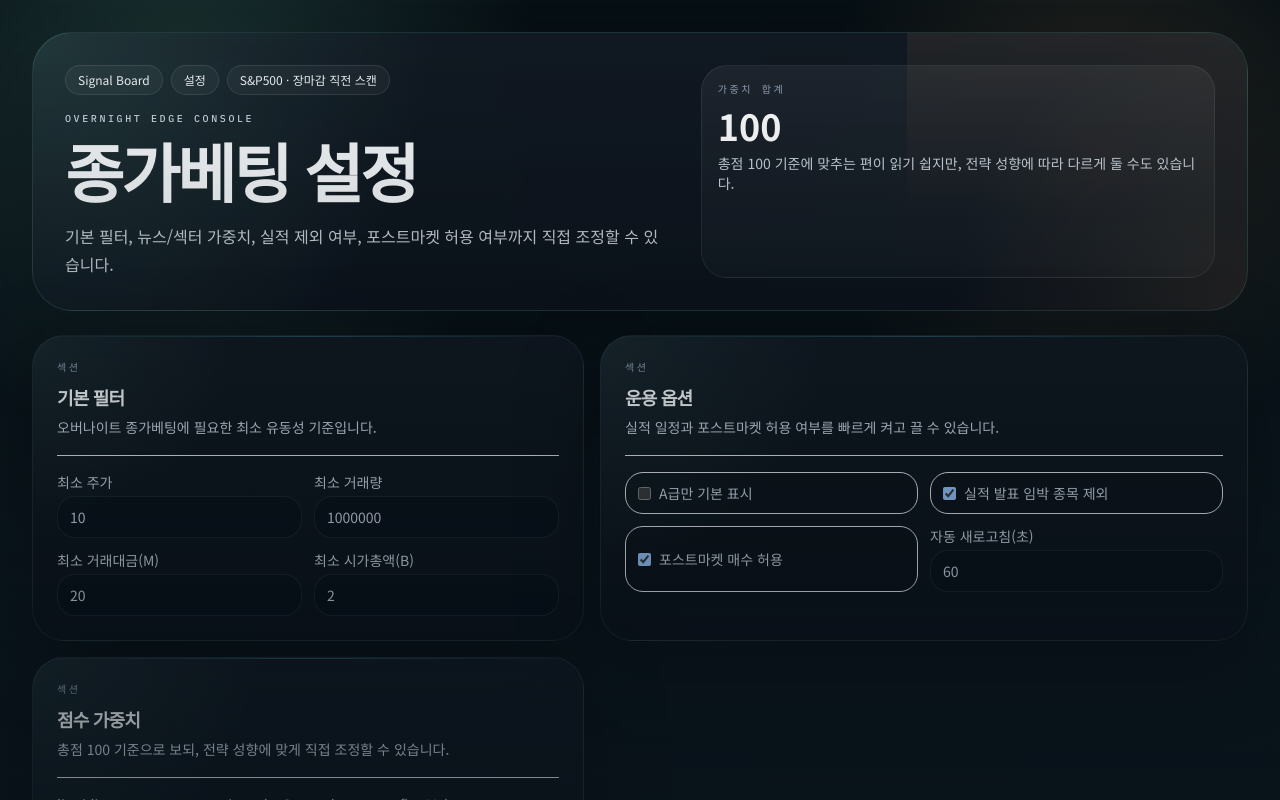
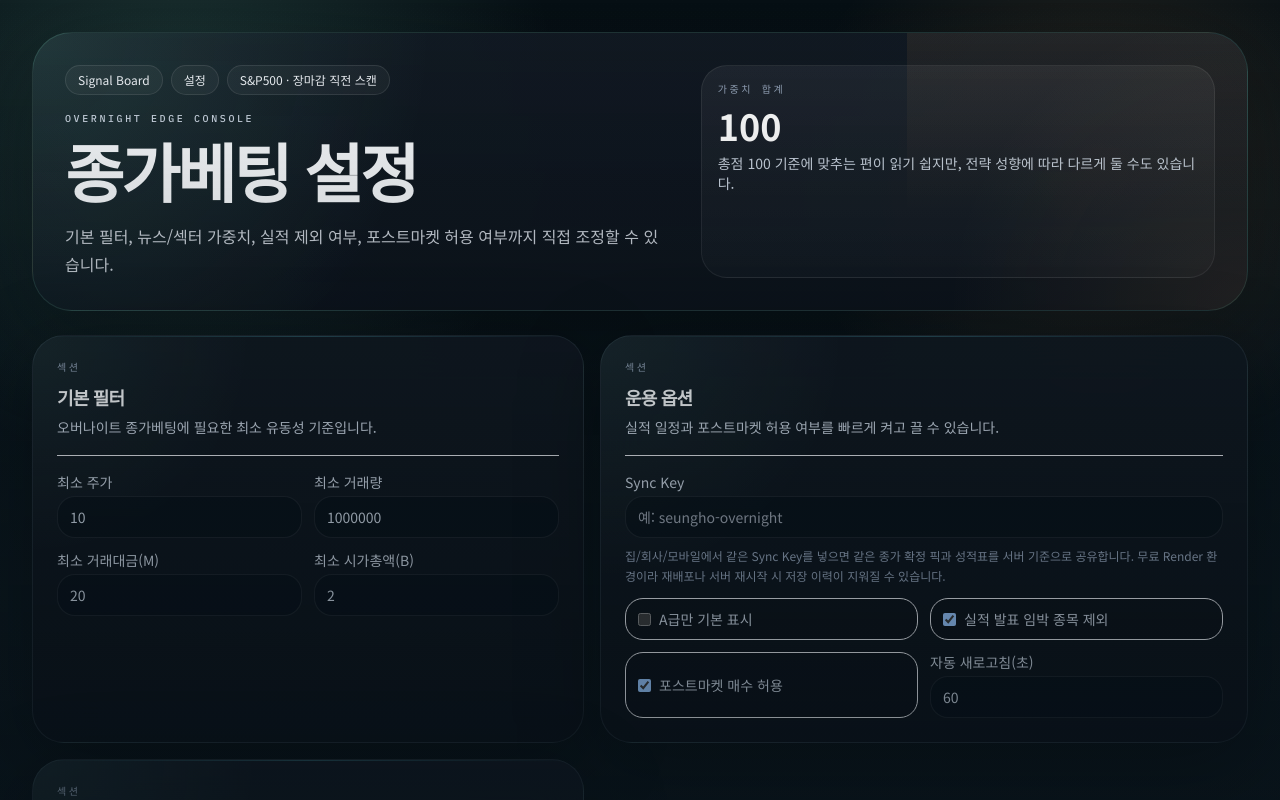
Before and after one commit to seungh6118/US-TRADING-1H, a Next.js app: page /settings in a window 1280 px wide. Shown: the top 800 px of the page. Built offline with nearby package versions, Linux system fonts and the light colour scheme.

Commit message:
Add sync key support for close picks

```diff
--- a/components/overnight-dashboard-boot-client.tsx
+++ b/components/overnight-dashboard-boot-client.tsx
@@ -1,12 +1,32 @@
 "use client";
 
 import { useEffect, useState } from "react";
+import { defaultOvernightSettings, normalizeOvernightSettings } from "@/lib/overnight-defaults";
 import { OvernightDashboardData } from "@/lib/overnight-types";
 import { OvernightDashboardClient } from "@/components/overnight-dashboard-client";
 import { OvernightDashboardLoadingShell } from "@/components/overnight-dashboard-loading-shell";
 import { OvernightIntroSplash } from "@/components/overnight-intro-splash";
 import { AppShell, SectionCard } from "@/components/overnight-ui";
 import { loadClientOvernightSnapshots } from "@/lib/overnight-client-storage";
+
+const SETTINGS_STORAGE_KEY = "overnight-close-bet-settings";
+
+function loadStoredSettings() {
+  if (typeof window === "undefined") {
+    return defaultOvernightSettings;
+  }
+
+  try {
+    const raw = window.localStorage.getItem(SETTINGS_STORAGE_KEY);
+    if (!raw) {
+      return defaultOvernightSettings;
+    }
+
+    return normalizeOvernightSettings(JSON.parse(raw));
+  } catch {
+    return defaultOvernightSettings;
+  }
+}
 
 type LoadState =
   | { status: "loading"; data: null; error: null }
@@ -27,13 +47,14 @@ export function OvernightDashboardBootClient() {
 
     async function load() {
       try {
+        const settings = loadStoredSettings();
         const response = await fetch("/api/scan", {
           method: "POST",
           cache: "no-store",
           headers: {
             "Content-Type": "application/json"
           },
-          body: JSON.stringify({ clientSnapshotHistory: loadClientOvernightSnapshots() })
+          body: JSON.stringify({ settings, clientSnapshotHistory: loadClientOvernightSnapshots(settings.syncKey) })
         });
         const payload = (await response.json().catch(() => ({}))) as { data?: OvernightDashboardData; error?: string };
 
--- a/components/overnight-dashboard-client.tsx
+++ b/components/overnight-dashboard-client.tsx
@@ -134,7 +134,7 @@ async function fetchScan(settings: OvernightSettings) {
     headers: {
       "Content-Type": "application/json"
     },
-    body: JSON.stringify({ settings, clientSnapshotHistory: loadClientOvernightSnapshots() })
+    body: JSON.stringify({ settings, clientSnapshotHistory: loadClientOvernightSnapshots(settings.syncKey) })
   });
 
   if (!response.ok) {
@@ -184,7 +184,7 @@ export function OvernightDashboardClient({ initialData }: { initialData: Overnig
       return;
     }
 
-    const snapshot = buildClientOvernightSnapshot(data);
+    const snapshot = buildClientOvernightSnapshot(data, settings.syncKey);
     if (snapshot) {
       upsertClientOvernightSnapshot(snapshot);
     }
@@ -243,6 +243,7 @@ export function OvernightDashboardClient({ initialData }: { initialData: Overnig
               <Tag tone={data.status.mode === "live" ? "positive" : "caution"}>{data.status.mode === "live" ? "실시간" : "모의"}</Tag>
               <Tag tone={marketTone(data.marketBrief.marketTone)}>{marketToneLabel(data.marketBrief.marketTone)}</Tag>
               <Tag tone="info">{countdownLabel(data.marketBrief.closeCountdownMinutes)}</Tag>
+              {settings.syncKey ? <Tag tone="neutral">Sync {settings.syncKey}</Tag> : null}
               {isRefreshing ? <Tag tone="caution">재계산 중</Tag> : null}
             </div>
             <p className="mt-4 text-base leading-7 text-slate-100">{data.marketBrief.summary}</p>
--- a/components/overnight-settings-client.tsx
+++ b/components/overnight-settings-client.tsx
@@ -105,6 +105,20 @@ export function OvernightSettingsClient() {
 
         <SectionCard title="운용 옵션" subtitle="실적 일정과 포스트마켓 허용 여부를 빠르게 켜고 끌 수 있습니다.">
           <div className="grid gap-3 md:grid-cols-2">
+            <label className="text-sm text-slate-300 md:col-span-2">
+              <span className="mb-1 block">Sync Key</span>
+              <input
+                type="text"
+                value={settings.syncKey}
+                onChange={(event) => setSettings((current) => ({ ...current, syncKey: event.target.value.trim().toLowerCase() }))}
+                className="filter-input"
+                placeholder="예: seungho-overnight"
+              />
+              <span className="mt-2 block text-xs leading-5 text-slate-400">
+                집/회사/모바일에서 같은 Sync Key를 넣으면 같은 종가 확정 픽과 성적표를 서버 기준으로 공유합니다.
+                무료 Render 환경이라 재배포나 서버 재시작 시 저장 이력이 지워질 수 있습니다.
+              </span>
+            </label>
             <label className="flex items-center gap-2 rounded-[18px] border border-white/8 bg-black/10 px-3 py-2.5 text-sm text-slate-300">
               <input
                 type="checkbox"
--- a/db/client.ts
+++ b/db/client.ts
@@ -2,6 +2,7 @@ import fs from "node:fs";
 import path from "node:path";
 import { SavedWatchlistItem, WatchlistSnapshotItem } from "@/lib/types";
 import { StoredOvernightSnapshot } from "@/lib/overnight-types";
+import { normalizeSyncKey } from "@/lib/overnight-sync";
 
 type SnapshotRecord = WatchlistSnapshotItem & { universe: string };
 
@@ -33,6 +34,13 @@ function seedState(): DbState {
   };
 }
 
+function normalizeStoredSnapshot(snapshot: StoredOvernightSnapshot): StoredOvernightSnapshot {
+  return {
+    ...snapshot,
+    syncKey: normalizeSyncKey(snapshot.syncKey) || null
+  };
+}
+
 function ensureStateFile(dbPath: string): DbState {
   fs.mkdirSync(path.dirname(dbPath), { recursive: true });
 
@@ -48,7 +56,7 @@ function ensureStateFile(dbPath: string): DbState {
     return {
       savedWatchlist: parsed.savedWatchlist ?? seedState().savedWatchlist,
       snapshots: parsed.snapshots ?? [],
-      overnightSnapshots: parsed.overnightSnapshots ?? []
+      overnightSnapshots: (parsed.overnightSnapshots ?? []).map(normalizeStoredSnapshot)
     };
   } catch {
     const state = seedState();
--- a/db/overnight-snapshot-repository.ts
+++ b/db/overnight-snapshot-repository.ts
@@ -1,8 +1,11 @@
 import { getDbState, saveDbState } from "@/db/client";
 import { StoredOvernightSnapshot } from "@/lib/overnight-types";
+import { normalizeSyncKey } from "@/lib/overnight-sync";
 
-export function listOvernightSnapshots(limit = 12): StoredOvernightSnapshot[] {
+export function listOvernightSnapshots(limit = 12, syncKey?: string): StoredOvernightSnapshot[] {
+  const normalizedSyncKey = normalizeSyncKey(syncKey) || null;
   return [...getDbState().overnightSnapshots]
+    .filter((item) => (normalizedSyncKey ? item.syncKey === normalizedSyncKey : item.syncKey == null))
     .sort((left, right) => right.recordedAt.localeCompare(left.recordedAt))
     .slice(0, limit);
 }
@@ -13,7 +16,9 @@ export function saveOvernightSnapshot(snapshot: StoredOvernightSnapshot): void {
 
   saveDbState({
     ...state,
-    overnightSnapshots: [...filtered, snapshot].sort((left, right) => right.recordedAt.localeCompare(left.recordedAt))
+    overnightSnapshots: [...filtered, { ...snapshot, syncKey: normalizeSyncKey(snapshot.syncKey) || null }].sort((left, right) =>
+      right.recordedAt.localeCompare(left.recordedAt)
+    )
   });
 }
 
--- a/lib/overnight-defaults.ts
+++ b/lib/overnight-defaults.ts
@@ -1,6 +1,8 @@
 import { OvernightSettings } from "@/lib/overnight-types";
+import { normalizeSyncKey } from "@/lib/overnight-sync";
 
 export const defaultOvernightSettings: OvernightSettings = {
+  syncKey: "",
   minPrice: 10,
   minAverageVolume: 1_000_000,
   minAverageDollarVolumeM: 20,
@@ -28,6 +30,7 @@ export function normalizeOvernightSettings(input?: Partial<OvernightSettings>):
   return {
     ...defaultOvernightSettings,
     ...input,
+    syncKey: normalizeSyncKey(input.syncKey),
     weights: {
       ...defaultOvernightSettings.weights,
       ...input.weights
--- /dev/null
+++ b/lib/overnight-sync.ts
@@ -0,0 +1,14 @@
+export function normalizeSyncKey(value: string | null | undefined) {
+  const normalized = value?.trim().toLowerCase() ?? "";
+  return normalized.length > 0 ? normalized : "";
+}
+
+export function buildSyncKeySegment(value: string | null | undefined) {
+  const normalized = normalizeSyncKey(value);
+  if (!normalized) {
+    return "shared";
+  }
+
+  const safe = normalized.replace(/[^a-z0-9]+/g, "-").replace(/^-+|-+$/g, "");
+  return safe.length > 0 ? safe.slice(0, 24) : "shared";
+}
--- a/lib/overnight-types.ts
+++ b/lib/overnight-types.ts
@@ -15,6 +15,7 @@ export type OvernightDataMode = "live" | "mock";
 export type OvernightMarketTone = "risk-on" | "balanced" | "risk-off";
 
 export interface OvernightSettings {
+  syncKey: string;
   minPrice: number;
   minAverageVolume: number;
   minAverageDollarVolumeM: number;
@@ -216,6 +217,7 @@ export interface StoredOvernightSnapshotCandidate {
 
 export interface StoredOvernightSnapshot {
   id: string;
+  syncKey: string | null;
   sessionDate: string;
   recordedAt: string;
   candidates: StoredOvernightSnapshotCandidate[];
--- a/services/overnight-research-service.ts
+++ b/services/overnight-research-service.ts
@@ -19,6 +19,7 @@ import {
 } from "@/lib/overnight-types";
 import { average, clamp, daysUntil, round1, sum, toIsoDateInTimezone } from "@/lib/utils";
 import { mockOvernightMarketBrief, mockOvernightUniverse } from "@/providers/mock/overnight-mock";
+import { buildSyncKeySegment, normalizeSyncKey } from "@/lib/overnight-sync";
 import { fetchSp500Constituents } from "@/providers/live/sp500-constituents";
 import {
   fetchYahooChartData,
@@ -407,7 +408,7 @@ function invertScale(value: number, min: number, max: number): number {
   return 100 - scale(value, min, max);
 }
 
-function buildSnapshotId(sessionDate: string, recordedAt: string) {
+function buildSnapshotId(sessionDate: string, recordedAt: string, syncKey?: string) {
   const formatter = new Intl.DateTimeFormat("en-US", {
     timeZone: overnightRuntime.marketTimezone,
     hour: "2-digit",
@@ -416,18 +417,22 @@ function buildSnapshotId(sessionDate: string, recordedAt: string) {
   });
   const [hourText, minuteText] = formatter.format(new Date(recordedAt)).split(":");
   const minuteBucket = Math.floor(Number(minuteText) / 15) * 15;
-  return `${sessionDate}-${hourText}${String(minuteBucket).padStart(2, "0")}`;
+  return `${buildSyncKeySegment(syncKey)}-${sessionDate}-${hourText}${String(minuteBucket).padStart(2, "0")}`;
 }
 
-function mergeSnapshotHistory(clientSnapshotHistory?: StoredOvernightSnapshot[]) {
+function mergeSnapshotHistory(syncKey: string, clientSnapshotHistory?: StoredOvernightSnapshot[]) {
   const merged = new Map<string, StoredOvernightSnapshot>();
+  const normalizedSyncKey = normalizeSyncKey(syncKey) || null;
 
-  listOvernightSnapshots(40).forEach((snapshot) => {
+  listOvernightSnapshots(40, syncKey).forEach((snapshot) => {
     merged.set(snapshot.id, snapshot);
   });
 
   (clientSnapshotHistory ?? []).forEach((snapshot) => {
     if (!snapshot?.id || !snapshot?.recordedAt || !snapshot?.sessionDate) {
+      return;
+    }
+    if ((normalizeSyncKey(snapshot.syncKey) || null) !== normalizedSyncKey) {
       return;
     }
     merged.set(snapshot.id, snapshot);
@@ -1053,7 +1058,7 @@ function buildAfterHoursRadar(
   };
 }
 
-async function saveSnapshotIfNeeded(data: OvernightDashboardData) {
+async function saveSnapshotIfNeeded(data: OvernightDashboardData, syncKey: string) {
   if (!overnightRuntime.snapshotEnabled) {
     return;
   }
@@ -1064,13 +1069,14 @@ async function saveSnapshotIfNeeded(data: OvernightDashboardData) {
   }
 
   const sessionDate = toIsoDateInTimezone(data.generatedAt, overnightRuntime.marketTimezone);
-  const snapshotId = buildSnapshotId(sessionDate, data.generatedAt);
+  const snapshotId = buildSnapshotId(sessionDate, data.generatedAt, syncKey);
   if (snapshotExists(snapshotId)) {
     return;
   }
 
   const snapshot: StoredOvernightSnapshot = {
     id: snapshotId,
+    syncKey: normalizeSyncKey(syncKey) || null,
     sessionDate,
     recordedAt: data.generatedAt,
     candidates: data.topCandidates.slice(0, 10).map((candidate) => ({
@@ -1093,7 +1099,7 @@ async function buildLiveDashboardData(
   const generatedAt = new Date().toISOString();
   const currentSessionDate = toIsoDateInTimezone(generatedAt, overnightRuntime.marketTimezone);
   const currentMarketMinute = getMarketMinuteOfDay(Math.floor(new Date(generatedAt).getTime() / 1000));
-  const snapshotHistory = mergeSnapshotHistory(clientSnapshotHistory);
+  const snapshotHistory = mergeSnapshotHistory(settings.syncKey, clientSnapshotHistory);
   const status: OvernightDataStatus = {
     mode: "live",
     provider: overnightRuntime.provider,
@@ -1216,7 +1222,7 @@ async function buildLiveDashboardData(
     previousReview
   };
 
-  await saveSnapshotIfNeeded(data);
+  await saveSnapshotIfNeeded(data, settings.syncKey);
   return data;
 }
 
```
Also changed, not shown: lib/overnight-client-storage.ts (+41 -18 lines).
